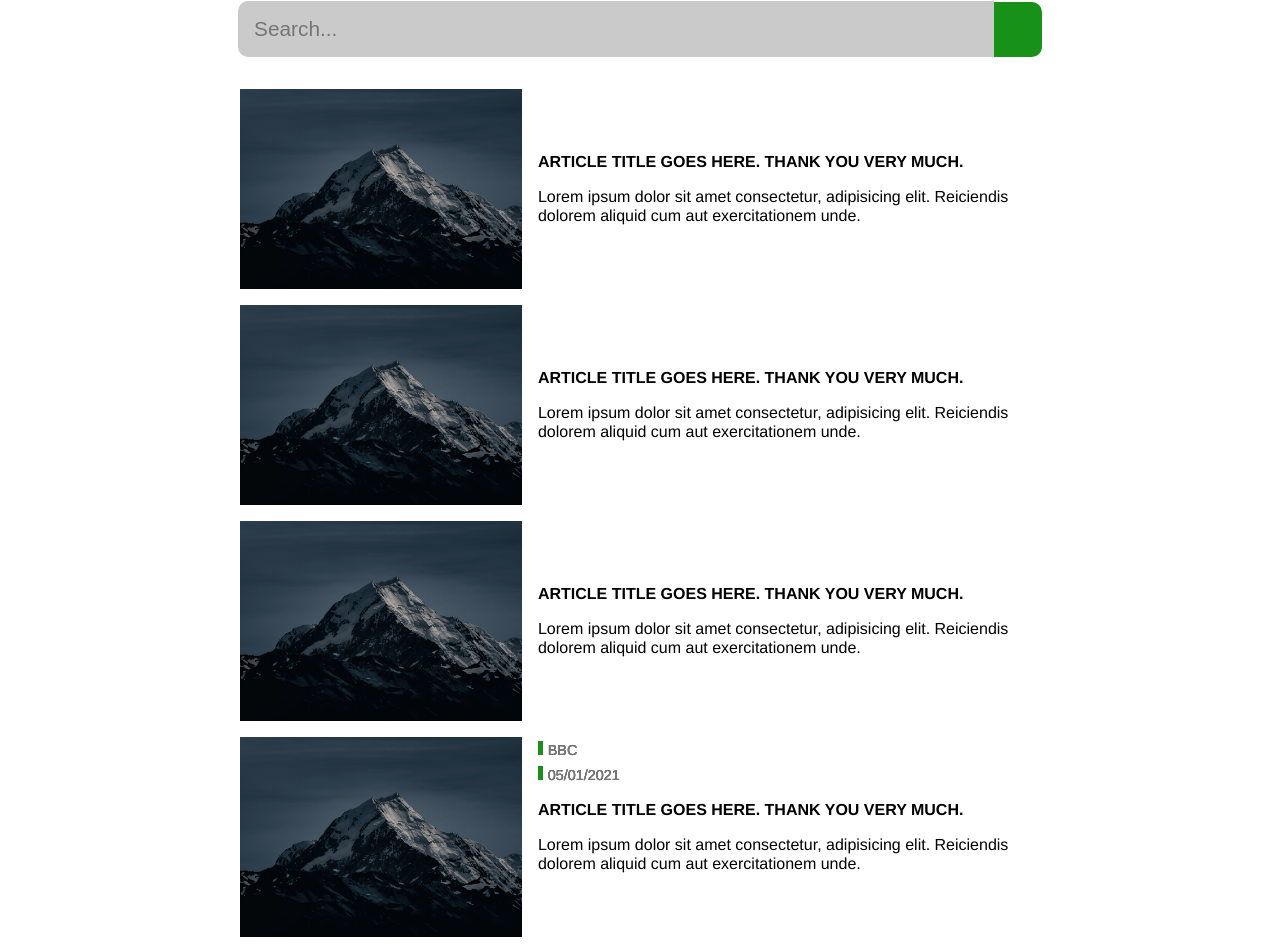
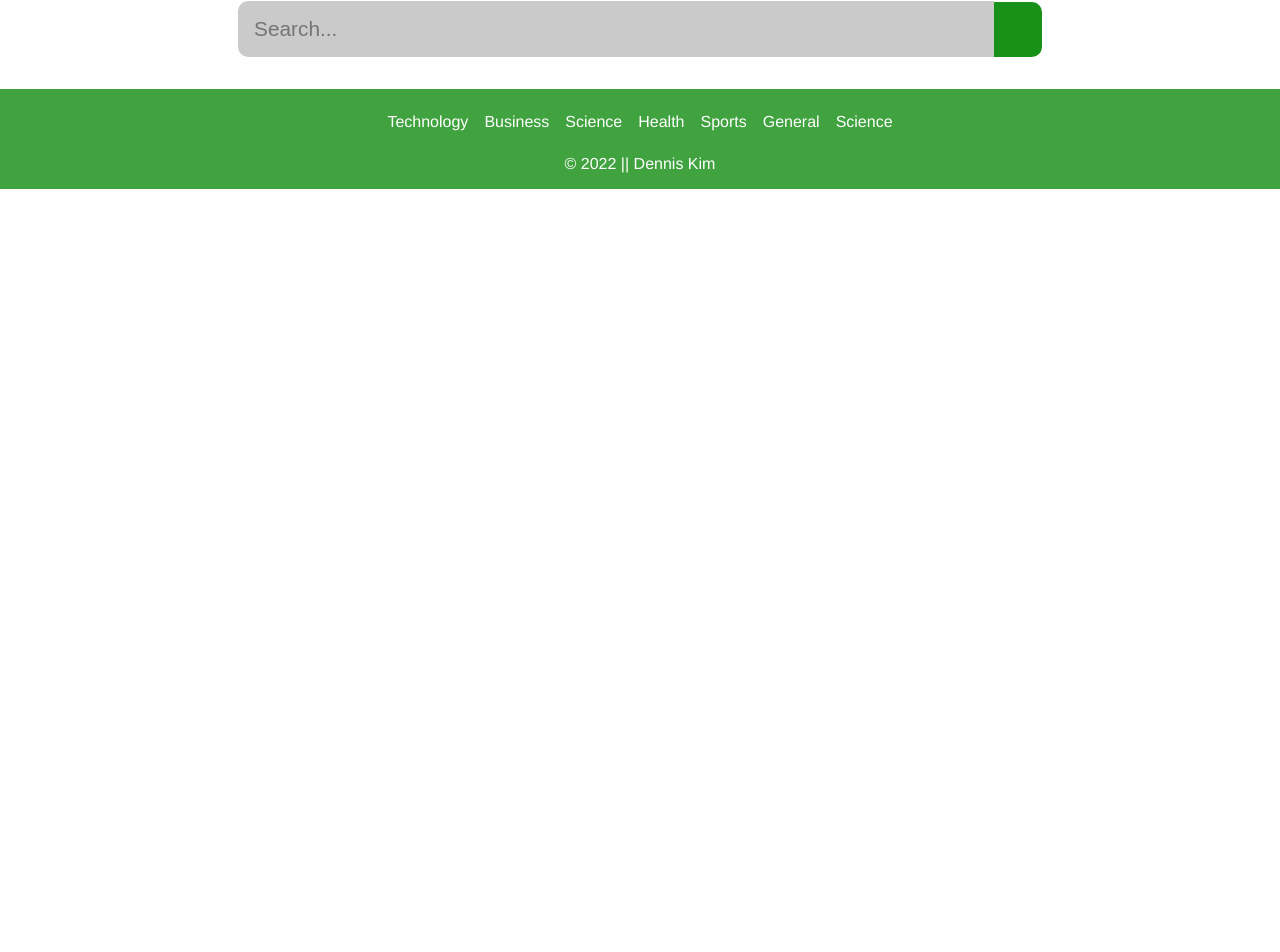
Before and after one commit to dennisk94/News-Junkie, a Vue app: page /search in a window 1280 px wide. Shown: the part 115-1067 px from the top of the page. After the commit the page ends 800 px from the top, so only its background shows below. Built offline with nearby package versions, Linux system fonts and the light colour scheme; some icons are missing.

Commit message:
add template for search results

```diff
--- a/src/components/SearchResults.vue
+++ b/src/components/SearchResults.vue
@@ -1,94 +1,79 @@
 <template>
   <div class="search-results">
-    <a href="/article/123" class="article">
-      <img :src="placeholder" alt="title" />
-      <div class="article-info">
+    <div
+      class="results-wrapper"
+      v-for="article in articles"
+      :key="article.title"
+    >
+      <a
+        :href="`/article/${article.title}`"
+        class="article"
+        v-if="article.urlToImage"
+      >
+        <img
+          :src="article.urlToImage"
+          :alt="article.title"
+          class="article-thumbnail"
+        />
         <h3 class="article-title">
-          article title goes here. Thank you very much.
+          {{ article.title }}
         </h3>
+        <div v-if="article.content">
           <p class="article-excerpt">
-          Lorem ipsum dolor sit amet consectetur, adipisicing elit. Reiciendis
-          dolorem aliquid cum aut exercitationem unde.
+            {{ excerptGenerator(article.content) }}
           </p>
+        </div>
+        <div v-else>
+          <p class="article-excerpt">Read more...</p>
+        </div>
         <div class="article-attribution-container">
-          <p class="article-source">BBC</p>
-          <p class="article-published">05/01/2021</p>
-        </div>
+          <p class="article-source">{{ article.source.name }}</p>
+          <p class="article-published">
+            {{ article.publishedAt.substring(0, 10) }}
+          </p>
         </div>
       </a>
-    <a href="/article/123" class="article">
-      <img :src="placeholder" alt="title" />
-      <div class="article-info">
+      <a :href="`/article/${article.title}`" class="article" v-else>
+        <img
+          :src="noImg"
+          alt="placeholder"
+          :class="{ 'article-thumbnail': true, noImg: !article.urlToImage }"
+        />
         <h3 class="article-title">
-          article title goes here. Thank you very much.
+          {{ article.title }}
         </h3>
+        <div v-if="article.content">
           <p class="article-excerpt">
-          Lorem ipsum dolor sit amet consectetur, adipisicing elit. Reiciendis
-          dolorem aliquid cum aut exercitationem unde.
+            {{ excerptGenerator(article.content) }}
           </p>
+        </div>
+        <div v-else>
+          <p class="article-excerpt">Read more...</p>
+        </div>
         <div class="article-attribution-container">
-          <p class="article-source">BBC</p>
-          <p class="article-published">05/01/2021</p>
-        </div>
+          <p class="article-source">{{ article.source.name }}</p>
+          <p class="article-published">
+            {{ article.publishedAt.substring(0, 10) }}
+          </p>
         </div>
       </a>
-    <a href="/article/123" class="article">
-      <img :src="placeholder" alt="title" />
-      <div class="article-info">
-        <h3 class="article-title">
-          article title goes here. Thank you very much.
-        </h3>
-        <p class="article-excerpt">
-          Lorem ipsum dolor sit amet consectetur, adipisicing elit. Reiciendis
-          dolorem aliquid cum aut exercitationem unde.
-        </p>
-        <div class="article-attribution-container">
-          <p class="article-source">BBC</p>
-          <p class="article-published">05/01/2021</p>
     </div>
-      </div>
-    </a>
-    <a href="/article/123" class="article">
-      <img :src="placeholder" alt="title" />
-      <div class="article-info">
-        <h3 class="article-title">
-          article title goes here. Thank you very much.
-        </h3>
-        <p class="article-excerpt">
-          Lorem ipsum dolor sit amet consectetur, adipisicing elit. Reiciendis
-          dolorem aliquid cum aut exercitationem unde.
-        </p>
-        <div class="article-attribution-container">
-          <p class="article-source">BBC</p>
-          <p class="article-published">05/01/2021</p>
-        </div>
-      </div>
-    </a>
-    <a href="/article/123" class="article">
-      <img :src="placeholder" alt="title" />
-      <div class="article-info">
-        <h3 class="article-title">
-          article title goes here. Thank you very much.
-        </h3>
-        <p class="article-excerpt">
-          Lorem ipsum dolor sit amet consectetur, adipisicing elit. Reiciendis
-          dolorem aliquid cum aut exercitationem unde.
-        </p>
-        <div class="article-attribution-container">
-          <p class="article-source">BBC</p>
-          <p class="article-published">05/01/2021</p>
-        </div>
-      </div>
-    </a>
   </div>
 </template>
 
 <script>
 import placeholder from "../assets/img/placeholder.jpg";
+import { excerptGenerator } from "../composables/excerptGenerator";
+import noImg from "../assets/img/noImg.svg";
 
 export default {
+  props: ["articles"],
   setup() {
-    return { placeholder };
+    return {
+      placeholder,
+      excerptGenerator,
+      noImg,
+    };
   },
 };
 </script>
--- a/src/views/SearchView.vue
+++ b/src/views/SearchView.vue
@@ -1,16 +1,24 @@
 <template>
   <div class="search-page">
-    <div class="search-input">
-      <input class="input" type="text" placeholder="Search..." />
+    <!-- {{ queriedArticles }} -->
+    <form class="search-input" @submit.prevent="handleInput">
+      <input
+        class="input"
+        type="text"
+        placeholder="Search..."
+        v-model="input"
+      />
       <span class="search-icon"><BIconSearch /></span>
-    </div>
-    <SearchResults />
+    </form>
+    <SearchResults :articles="queriedArticles" />
   </div>
 </template>
 
 <script>
 import SearchResults from "../components/SearchResults.vue";
 import { BIconSearch } from "bootstrap-icons-vue";
+import { ref } from "vue";
+import fetchQueryArticles from "../composables/fetchQueryArticles";
 
 export default {
   components: {
@@ -18,7 +26,13 @@ export default {
     SearchResults,
   },
   setup() {
-    return {};
+    const input = ref("");
+    const { queriedArticles, error, fetchQueriedArticles } =
+      fetchQueryArticles();
+    const handleInput = () => {
+      fetchQueriedArticles(input.value);
+    };
+    return { handleInput, input, queriedArticles };
   },
 };
 </script>
```
Lines whose indentation alone changed are shown as unchanged.
